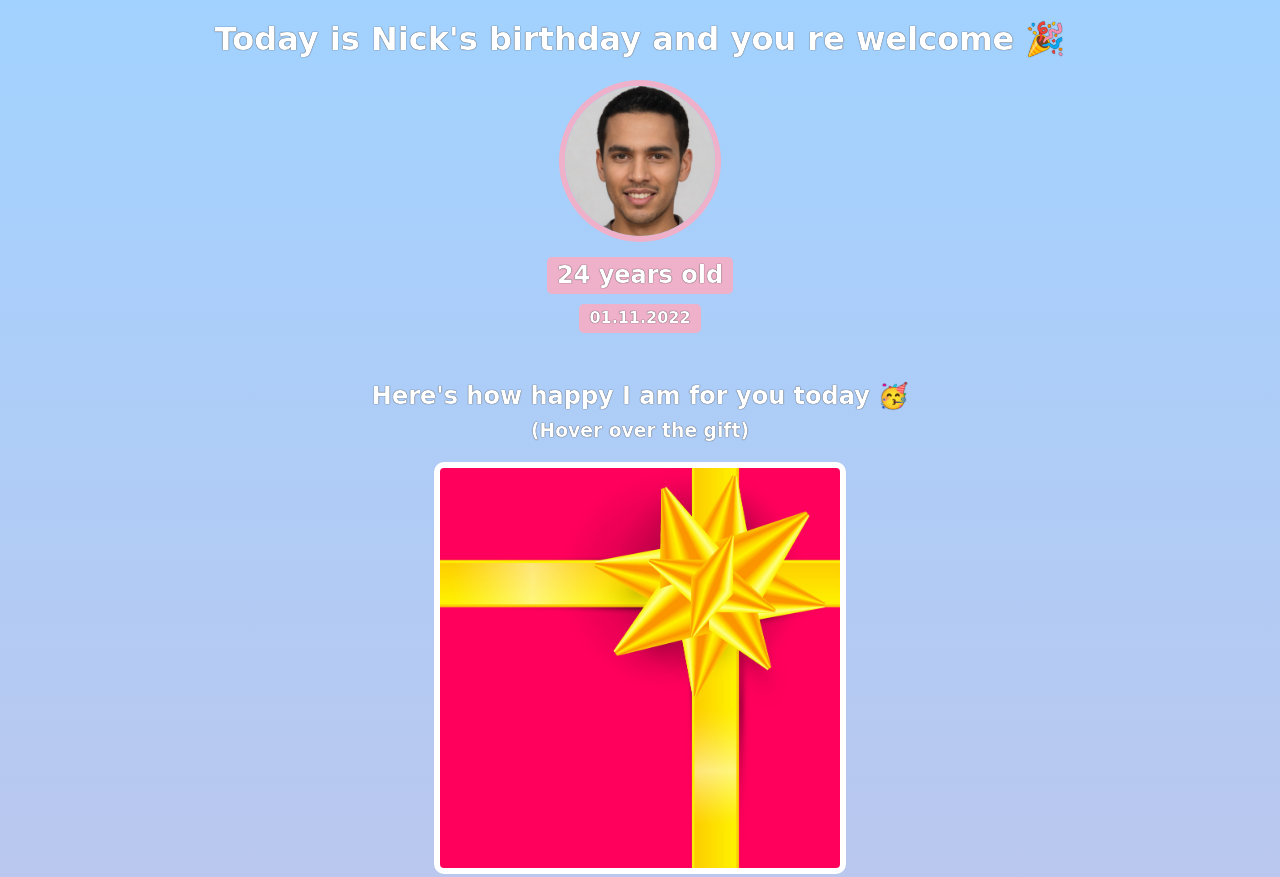
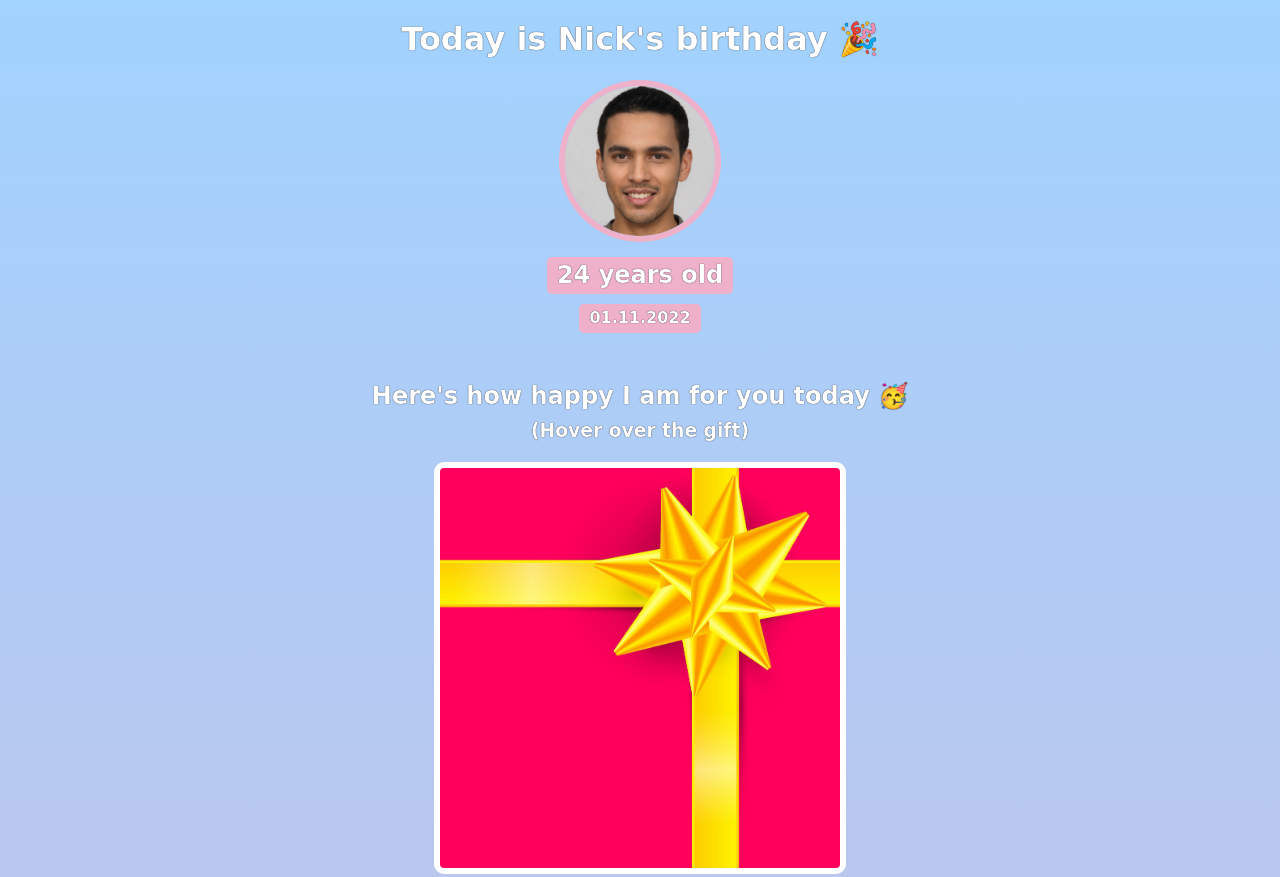
Before and after one commit to Riadsmar/birthday-gift-site, a website built with Vite: page index.html in a window 1280 px wide. Shown: the top 877 px of the page. Built offline with nearby package versions, Linux system fonts and the light colour scheme; a web font is replaced by a local one.

Commit message:
delete you re welcome

```diff
--- a/index.html
+++ b/index.html
@@ -7,7 +7,7 @@
     </head>
     <body>
         <div id="header">
-            <h1>Today is Nick's birthday and you re welcome 🎉</h1>
+            <h1>Today is Nick's birthday 🎉</h1>
             <img id="bff-img" src="images/nick.jpg">
             <h2 id="bday-age">24 years old</h2>
             <h4 id="bday-date">01.11.2022</h4>
```
